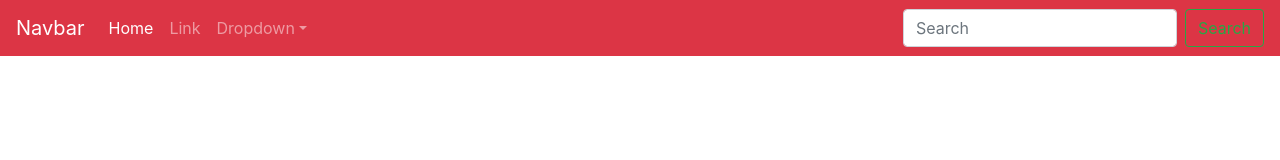
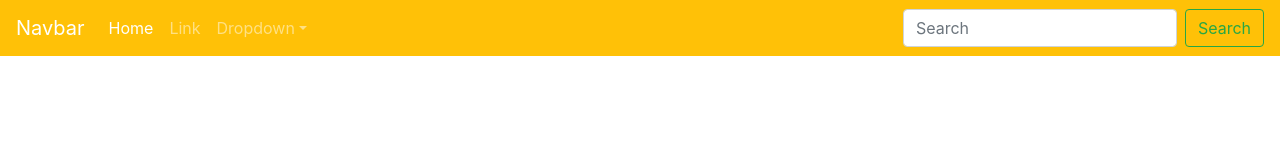
Before and after one commit to oguzkarademir/Deneme, a plain HTML site: page Mehmet-calismalar/index.html in a window 1280 px wide. Drawn offline with nearby package versions, Linux system fonts and the light colour scheme.

Commit message:
=Navbar sari yapildi

```diff
--- a/Mehmet-calismalar/index.html
+++ b/Mehmet-calismalar/index.html
@@ -10,7 +10,7 @@
     <link rel="stylesheet" href="https://stackpath.bootstrapcdn.com/bootstrap/4.3.1/css/bootstrap.min.css" integrity="sha384-ggOyR0iXCbMQv3Xipma34MD+dH/1fQ784/j6cY/iJTQUOhcWr7x9JvoRxT2MZw1T" crossorigin="anonymous">
   </head>
   <body>
-      <nav class="navbar navbar-expand-sm navbar-dark bg-danger">
+      <nav class="navbar navbar-expand-sm navbar-dark bg-warning">
           <a class="navbar-brand" href="#">Navbar</a>
           <button class="navbar-toggler d-lg-none" type="button" data-toggle="collapse" data-target="#collapsibleNavId" aria-controls="collapsibleNavId"
               aria-expanded="false" aria-label="Toggle navigation"></button>
```
